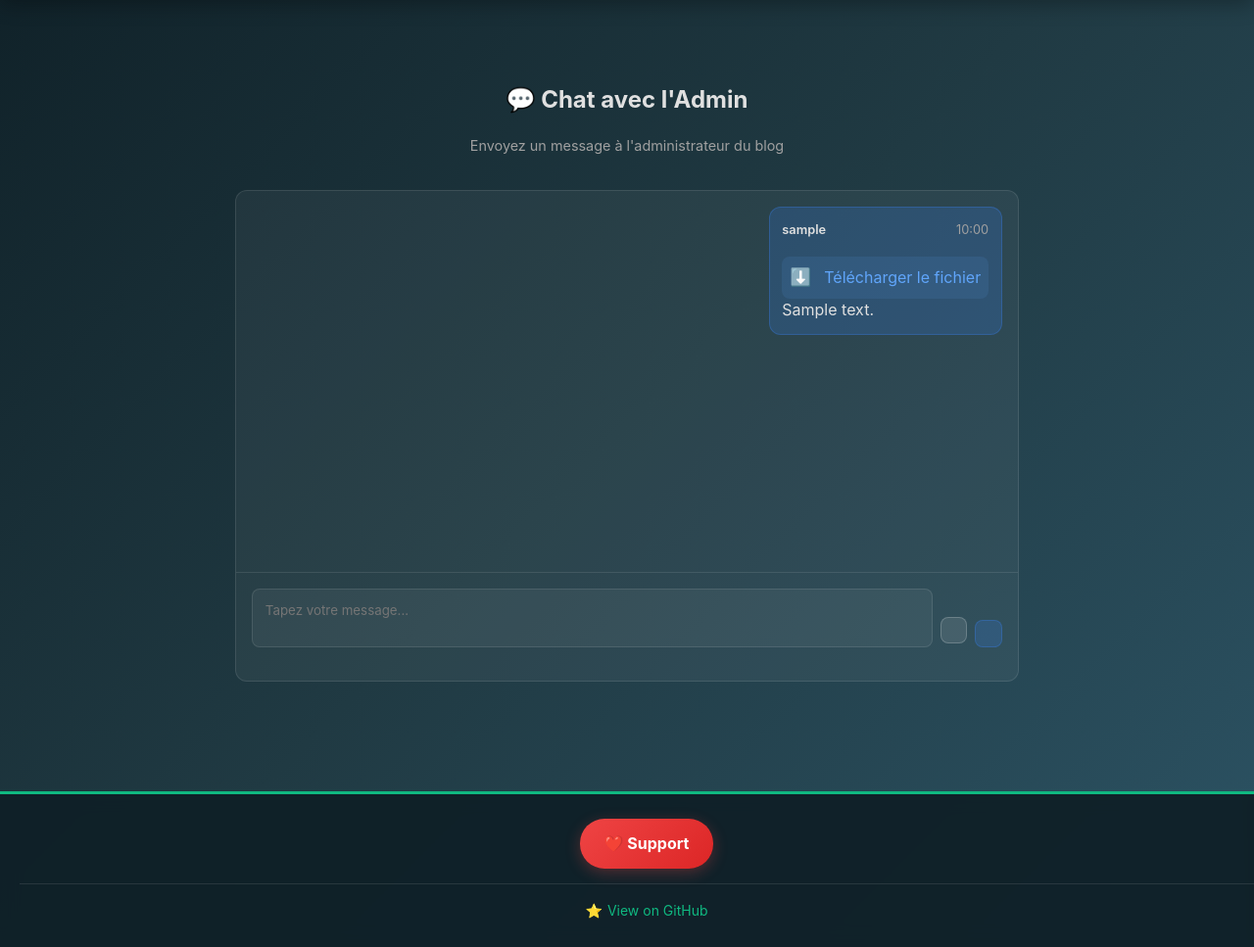
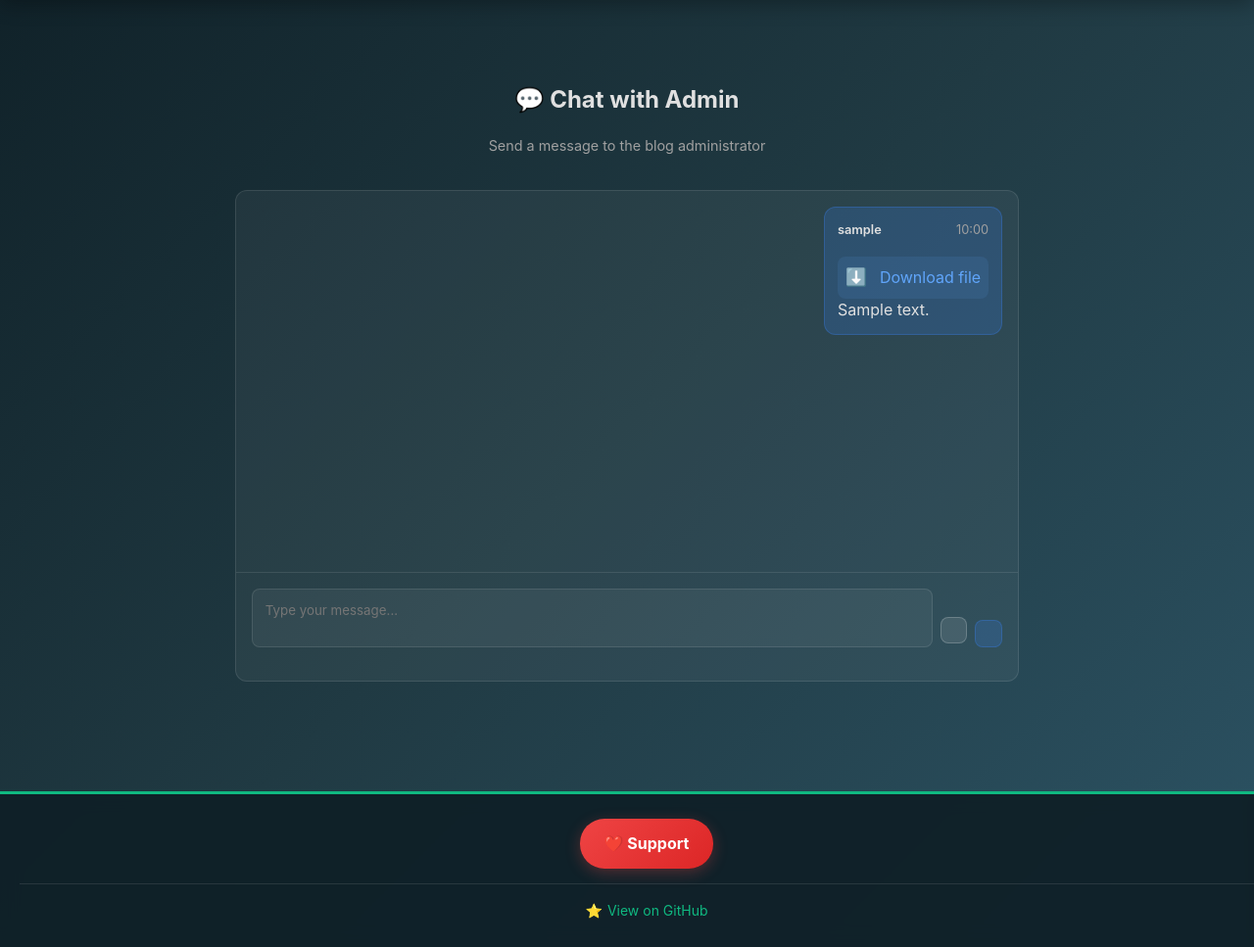
Before and after one commit to kerstz/blog-privacy, a Flask app: page /chat in a window 1280 px wide. Shown: the part 101-1068 px from the top of the page at 98% size. Run offline with Flask 3, Linux system fonts and the light colour scheme; a user stored in the database is signed in; tables that the repository leaves empty hold one stand-in row (values such as "Sample post"); data that the repository does not hold is empty; some libraries are stand-ins or nearby versions.

Commit message:
Fix: Translate chat templates to English and fix image display issue by using proper file_path field

```diff
--- a/app/routes.py
+++ b/app/routes.py
@@ -249,6 +249,8 @@ def chat():
         if file and file.filename:
             if allowed_file(file.filename):  # Check if file is allowed
                 filename = secure_filename(file.filename)
+                timestamp = datetime.now().strftime('%Y%m%d_%H%M%S')
+                filename = f"chat_{current_user.id}_admin_{timestamp}_{filename}"
                 file_path = os.path.join(UPLOAD_FOLDER, filename)
                 file.save(file_path)
 
@@ -256,15 +258,20 @@ def chat():
                 if file.filename.lower().endswith(('.png', '.jpg', '.jpeg', '.gif', '.webp')):
                     modify_exif_data(file_path)
 
-                # Save message with file
+                # Determine file type
+                file_type = get_file_type(file.filename)
+
+                # Save message with file using proper fields
                 message = Message(
                     sender_id=current_user.id,
                     receiver_id=1,  # Admin ID = 1
-                    content=f"📁 Sent a file: <a href='/uploads/{filename}' target='_blank'>{filename}</a>"
+                    content=message_content if message_content else "",
+                    file_path=file_path,
+                    file_type=file_type
                 )
                 db.session.add(message)
                 db.session.commit()
-                flash("Image sent!", "success")
+                flash("File sent!", "success")
             else:
                 flash("File upload failed!", "danger")
 
--- a/app/templates/chat.html
+++ b/app/templates/chat.html
@@ -3,8 +3,8 @@
 {% block content %}
 <div class="chat-page">
     <div class="chat-header">
-        <h2>💬 Chat avec l'Admin</h2>
-        <p>Envoyez un message à l'administrateur du blog</p>
+        <h2>💬 Chat with Admin</h2>
+        <p>Send a message to the blog administrator</p>
     </div>
 
     <div class="chat-container">
@@ -25,12 +25,12 @@
                             </video>
                         {% else %}
                             <a href="{{ url_for('uploaded_file', filename=message.file_path.split('/')[-1]) }}" class="message-file" download>
-                                <span class="icon-download"></span> Télécharger le fichier
+                                <span class="icon-download"></span> Download file
                             </a>
                         {% endif %}
                     {% endif %}
                     {% if message.content %}
-                        <p>{{ message.get_decrypted_content() if message.is_encrypted else message.content }}</p>
+                        <p>{{ (message.get_decrypted_content() if message.is_encrypted else message.content) | safe }}</p>
                     {% endif %}
                 </div>
             </div>
@@ -41,9 +41,9 @@
             <form method="POST" enctype="multipart/form-data" class="chat-form">
                 {{ form.hidden_tag() }}
                 <div class="input-group">
-                    <textarea name="message" placeholder="Tapez votre message..." rows="2" class="message-input"></textarea>
+                    <textarea name="message" placeholder="Type your message..." rows="2" class="message-input"></textarea>
                     <div class="file-upload-group">
-                        <input type="file" name="file" id="file-input" accept=".png,.jpg,.jpeg,.gif,.mp4" style="display: none;">
+                        <input type="file" name="file" id="file-input" style="display: none;">
                         <label for="file-input" class="file-upload-btn">
                             <span class="icon-paperclip"></span>
                         </label>
@@ -237,13 +237,13 @@
 </style>
 
 <script>
-// Auto-scroll vers le bas
+// Auto-scroll to bottom
 function scrollToBottom() {
     const chatMessages = document.getElementById('chat-messages');
     chatMessages.scrollTop = chatMessages.scrollHeight;
 }
 
-// Afficher le nom du fichier sélectionné
+// Display selected file name
 document.getElementById('file-input').addEventListener('change', function(e) {
     const fileName = document.getElementById('file-name');
     if (e.target.files.length > 0) {
@@ -253,7 +253,7 @@ document.getElementById('file-input').addEventListener('change', function(e) {
     }
 });
 
-// Scroll initial
+// Initial scroll
 scrollToBottom();
 </script>
 {% endblock %}
```
Also changed, not shown: app/templates/admin_chat.html (+5 -5 lines), app/templates/admin_chat_user.html (+6 -6 lines).
